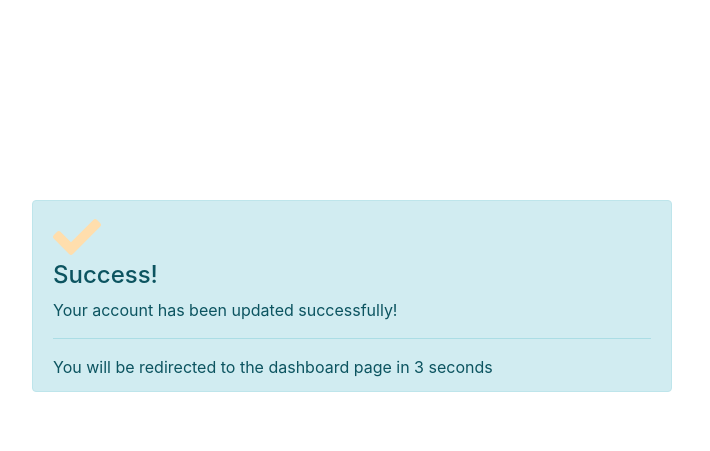
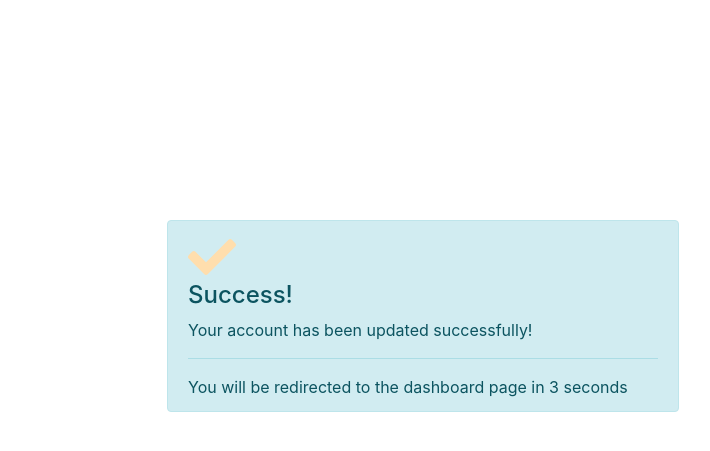
Before and after one commit to giwrgosftw/Task-Management-Tool, a Flask app: template templates/dashboard/alertUpdateProfile.html in a window 1280 px wide. Shown: the top 451 px of the page, without its empty margins (283-993 px from the left). Run offline with Flask 2, Linux system fonts and the light colour scheme; the template is opened without the code that fills it, so the values that code supplies are empty; parts of the project's set-up code (start-up, migrations or seed data) failed here and were passed over; some libraries are stand-ins or nearby versions.

Commit message:
Updated alertUpdateProfile.html position

```diff
--- a/templates/dashboard/alertUpdateProfile.html
+++ b/templates/dashboard/alertUpdateProfile.html
@@ -4,7 +4,7 @@
 {% block content %}
     <div id="layoutSidenav">
         <div id="layoutSidenav_content">
-            <div class="alert alert-info" role="alert" style="width:50%; margin-left:315px; margin-top:200px">
+            <div class="alert alert-info" role="alert" style="width:40%; margin-left:450px; margin-top:220px">
                 <i class="fas fa-check" style="font-size:48px;color:navajowhite"></i>
                 <h4 class="alert-heading">Success!</h4>
                 <p>Your account has been updated successfully!</p>
```
